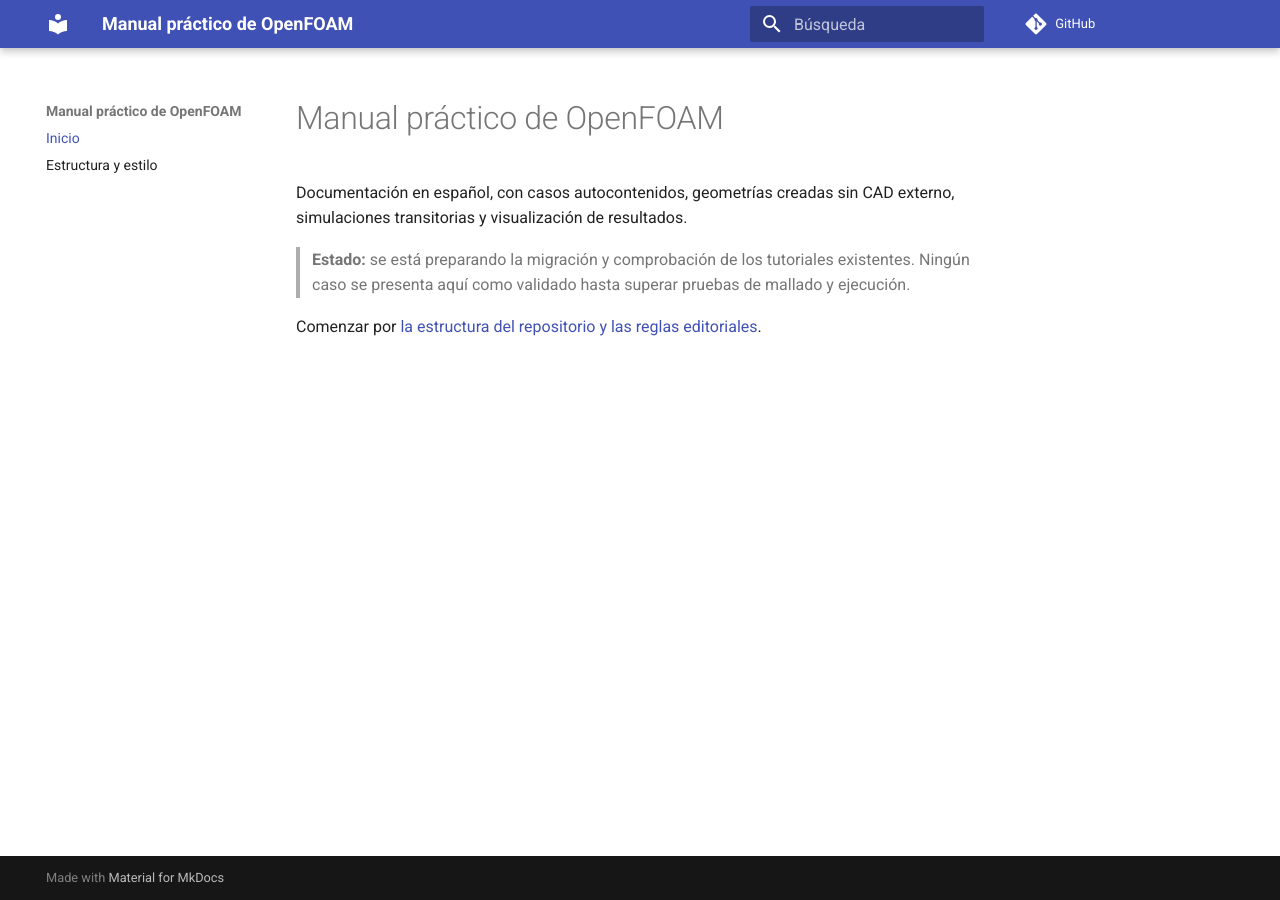
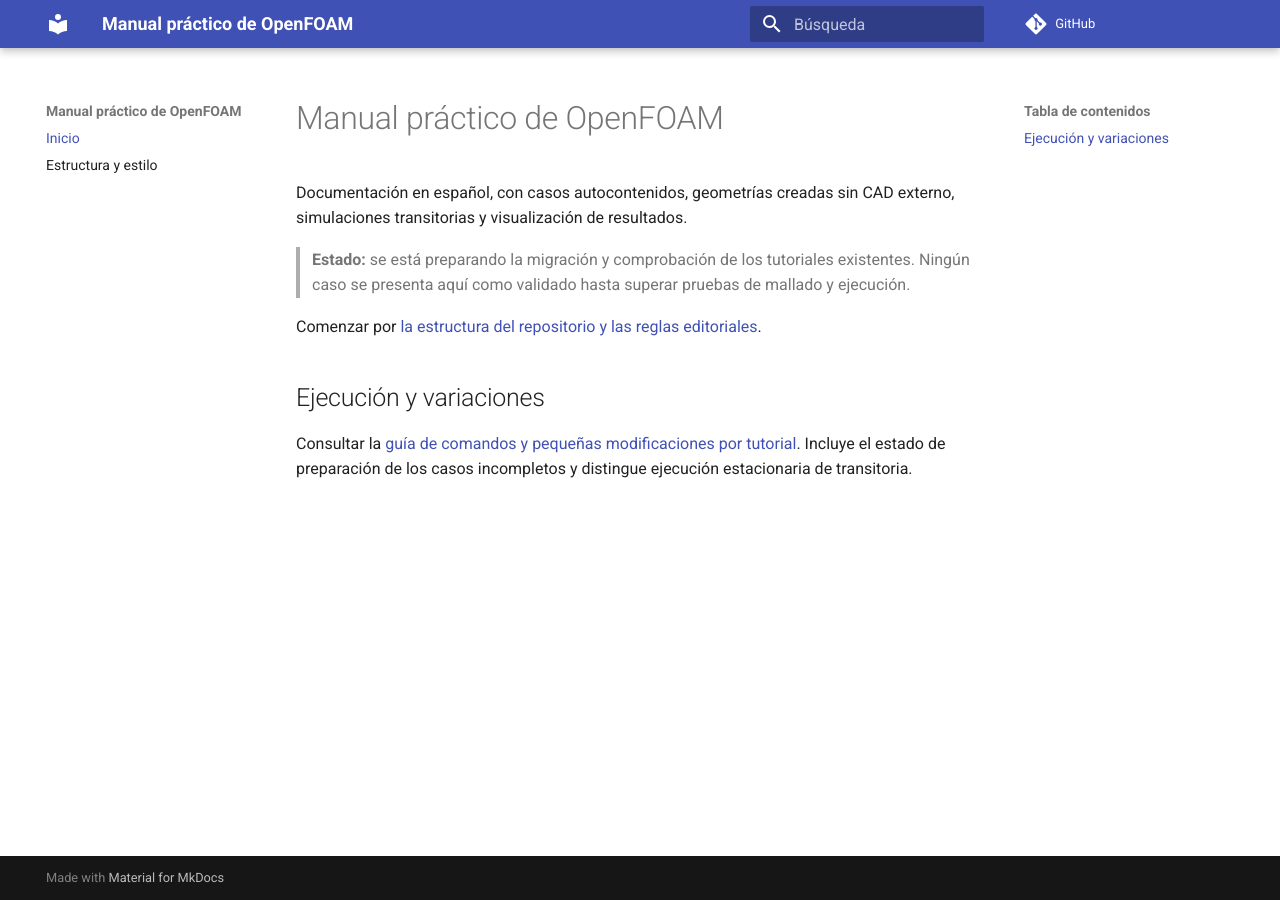
Before and after one commit to juanjosecas/openFOAM-manual, an MkDocs documentation site: the page built from docs/index.md, in a window 1280 px wide. Built offline with MkDocs 1.6.1 and Material for MkDocs 9.7.7, drawn with Linux system fonts in a browser that asks for light colours; comment, search, counter and statistics services are not loaded.

Commit message:
docs: link per-case execution and experiments guide

```diff
--- a/docs/index.md
+++ b/docs/index.md
@@ -5,3 +5,8 @@ Documentación en español, con casos autocontenidos, geometrías creadas sin CA
 > **Estado:** se está preparando la migración y comprobación de los tutoriales existentes. Ningún caso se presenta aquí como validado hasta superar pruebas de mallado y ejecución.
 
 Comenzar por [la estructura del repositorio y las reglas editoriales](estructura-y-estilo.md).
+
+
+## Ejecución y variaciones
+
+Consultar la [guía de comandos y pequeñas modificaciones por tutorial](guia-ejecucion-y-variantes.md). Incluye el estado de preparación de los casos incompletos y distingue ejecución estacionaria de transitoria.
```
